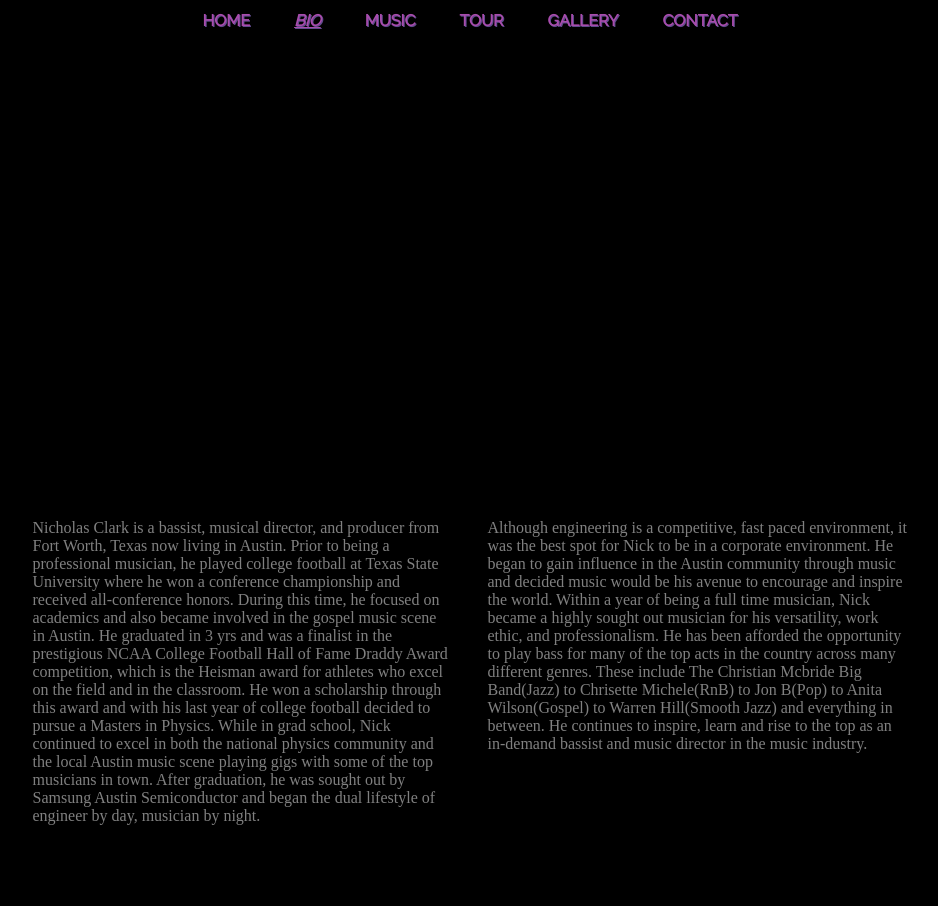
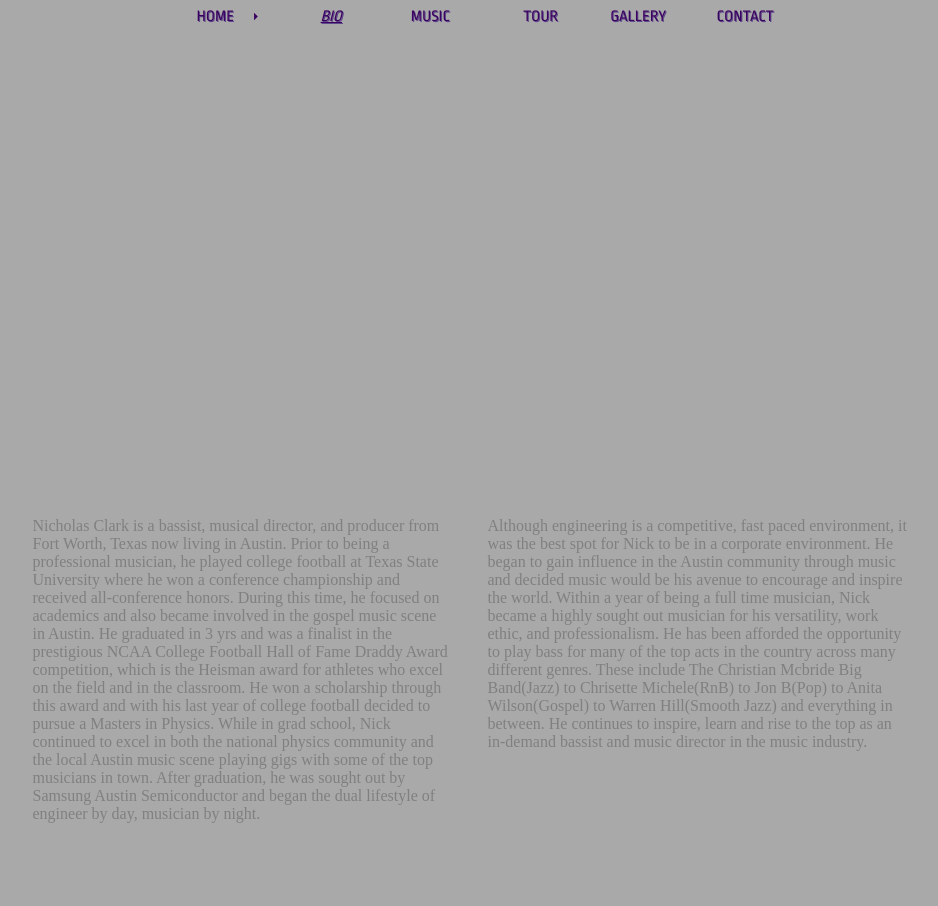
Before and after one commit to cc1210/clark_site, a website: page clarkBio.html in a window 1280 px wide. Shown: the top 906 px of the page, without its empty margins (170-1108 px from the left). Drawn offline with Linux system fonts and the light colour scheme.

Commit message:
Changing the layout of the homepage.  Added the arrow svg

```diff
--- a/clarkBio.html
+++ b/clarkBio.html
@@ -11,8 +11,8 @@
 	</head>
 
 	<body>
-		<table id="header" align="center">
-		</table>
+		<div id="headerDiv">
+		</div>
 		<div class="big_box">
 		  <div id="first_box">
 			<article>
--- a/scripts/header.js
+++ b/scripts/header.js
@@ -1,14 +1,15 @@
 var headArr = ['Home', 'Bio', 'Music', 'Tour', 'Gallery', 'Contact'];
 
-var headTbl = document.getElementById('header');
-var headDiv = document.createElement('div');
-var headClass = document.createAttribute('class');
+//var headTbl = document.getElementById('header');
+//var headDiv = document.createElement('div');
+var headDiv = document.getElementById('headerDiv');
+//var headClass = document.createAttribute('class');
 var headEl = document.getElementsByTagName('head').item(0);
-var parent = headTbl.parentNode;
+//var parent = headTbl.parentNode;
 
 // set the class of the new div
-headClass.value = 'headerDiv';
-headDiv.setAttributeNode(headClass);
+//headClass.value = 'headerDiv';
+//headDiv.setAttributeNode(headClass);
 
 function addFont(font) {
     let link = document.createElement('link');
@@ -27,15 +28,20 @@ function addElement(parentElement, newElement) {
 }
 
 addElement(headEl, addFont("Lobster"));
+addElement(headEl, addFont("Ropa+Sans"));
 
 // set the div wrapper as a replacement child for table
-parent.replaceChild(headDiv, headTbl);
+//parent.replaceChild(headDiv, headTbl);
 
 // set table as the child of the div container
-headDiv.appendChild(headTbl);
+//headDiv.appendChild(headTbl);
 
 headArr.forEach(function(element) {
-    let tbleH = document.createElement('th');
+//    let tbleH = document.createElement('th');
+    let anchorDiv = document.createElement('div');
+    let anchorSpan = document.createElement('span');
+    let anchorDivClass = document.createAttribute('class');
+    let anchorSpanId = document.createAttribute('id');
     let anchor = document.createElement('a');
     let menuItem = element.toUpperCase();
     let table = document.getElementById('header');
@@ -43,13 +49,23 @@ headArr.forEach(function(element) {
     let aClass = document.createAttribute('class');
     let text = document.createTextNode(menuItem);
 
-    table.appendChild(tbleH);
-    tbleH.appendChild(anchor);
+//    table.appendChild(tbleH);
+//    tbleH.appendChild(anchor);
+    // assigning the child divs for each header anchor element
+    headDiv.appendChild(anchorDiv);
+    anchorDivClass.value = menuItem.toLowerCase();
+    anchorDiv.setAttributeNode(anchorDivClass);
 
+    // assigning span a class
+    anchorSpanId.value = 'span' + menuItem.toLocaleLowerCase();
+    anchorSpan.setAttributeNode(anchorSpanId);
+
+    // setting header anchor elements inside each child div and a span
     attr.value = 'clark' + element + '.html';
     aClass.value = 'navlink';
     anchor.setAttributeNode(attr);
     anchor.setAttributeNode(aClass);
     anchor.appendChild(text);
-
+    anchorDiv.appendChild(anchorSpan);
+    anchorSpan.appendChild(anchor);
 });
--- a/scripts/headerActions.js
+++ b/scripts/headerActions.js
@@ -1,6 +1,8 @@
 var urlLink = document.baseURI;
 var urlArr = urlLink.split('\/');
 var headLinkArr = document.getElementsByClassName('navlink');
+var imgSvg = "<img src=\"stylesheets\\Images\\header\\menuArrow.svg\" alt=\"currentMenuItemIcon\" class=\"currentHeadLink\">";
+var headArr = ['home', 'bio', 'music', 'tour', 'gallery', 'contact'];
 
 // Get the last part of the URL
 function getPageName(arr) {
@@ -12,8 +14,14 @@ let currentPage = getPageName(urlArr);
 // Compare the header links to the current page and set a style for the link that matches
 for (step = 0; step < headLinkArr.length; step ++) {
     var headElem = headLinkArr.item(step);
-    console.log(headElem);
+    var spanElem = document.getElementById('span' + headArr[step]);
+    var spanImgElem = document.createElement('span');
+    var spanImgElemId = document.createAttribute('id');
+
     if ( currentPage === headElem.getAttribute('href')) {
         headElem.setAttribute('id', 'currentPage');
+        spanImgElem.setAttribute('id', 'currentPageImg');
+        spanElem.insertAdjacentElement('beforebegin', spanImgElem);
+        spanImgElem.insertAdjacentHTML('afterbegin', imgSvg);
     }
 }
--- a/stylesheets/header.css
+++ b/stylesheets/header.css
@@ -1,15 +1,15 @@
 a:link {
-	font-family: "Raleway", serif;
-	color: #A84CAD;
+	font-family: "Ropa Sans", serif;
+	color: #3b0160;
 	position: relative;
 	margin: 20px;
-    text-decoration: none;
-    text-shadow: 1px 1px #5F4B8B;
+  text-decoration: none;
+  text-shadow: 1px 1px #5F4B8B;
 }
 
 a:visited {
 	text-decoration: none;
-	color: #bf3eff;
+	color: #3b0160;
 }
 
 a:hover {
@@ -17,11 +17,47 @@ a:hover {
 	text-decoration: underline;
 }
 
+/*a.navlink {
+	float: right;
+	border: solid;
+}*/
+
 a#currentPage {
     font-style: italic;
     text-decoration: underline;
 }
 
+div#headerDiv {
+    height: 23;
+		text-align: center;
+}
+
+div#headerDiv div {
+		display: inline-block;
+		width: 108px;
+		/*border: solid;*/
+}
+
+div#headerDiv span {
+	/*border: solid;*/
+	position: relative;
+	float: right;
+}
+
+div#headerDiv span#currentPageImg {
+	position: relative;
+	float: left;
+	display: inline-block;
+	padding-top: 2px;
+	height: 13px;
+	width: 4px;
+}
+
+.currentHeadLink{
+		height: 100%;
+		width: 4px;
+}
+
 body {
-	background: black;
+	background: #A9A9A9;
 }
```
Also changed, not shown: clarkContact.html (+2 -2 lines), clarkGallery.html (+2 -2 lines), clarkHome.html (+2 -2 lines), clarkMusic.html (+2 -1 lines), clarkTour.html (+2 -2 lines), stylesheets/clarkHome.css (+10 -1 lines), stylesheets/Images/header/menuArrow.svg (added).
